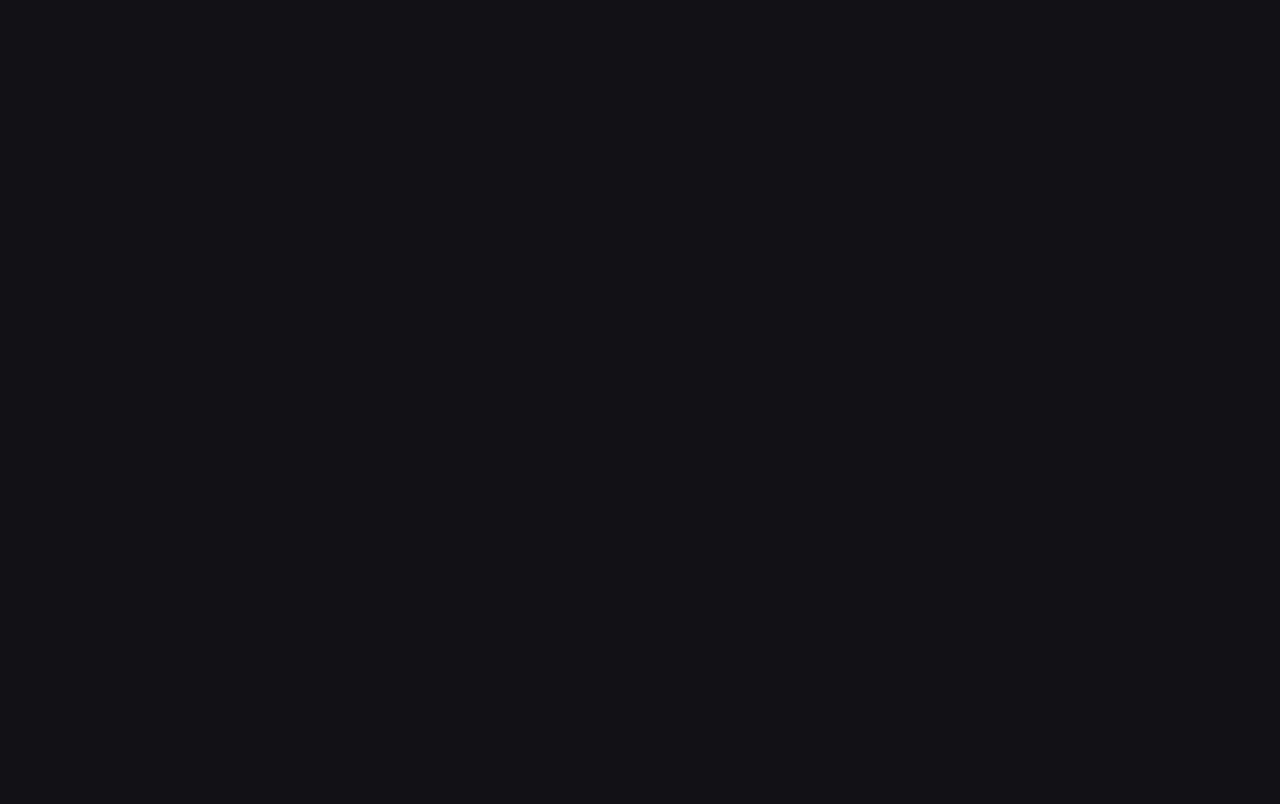
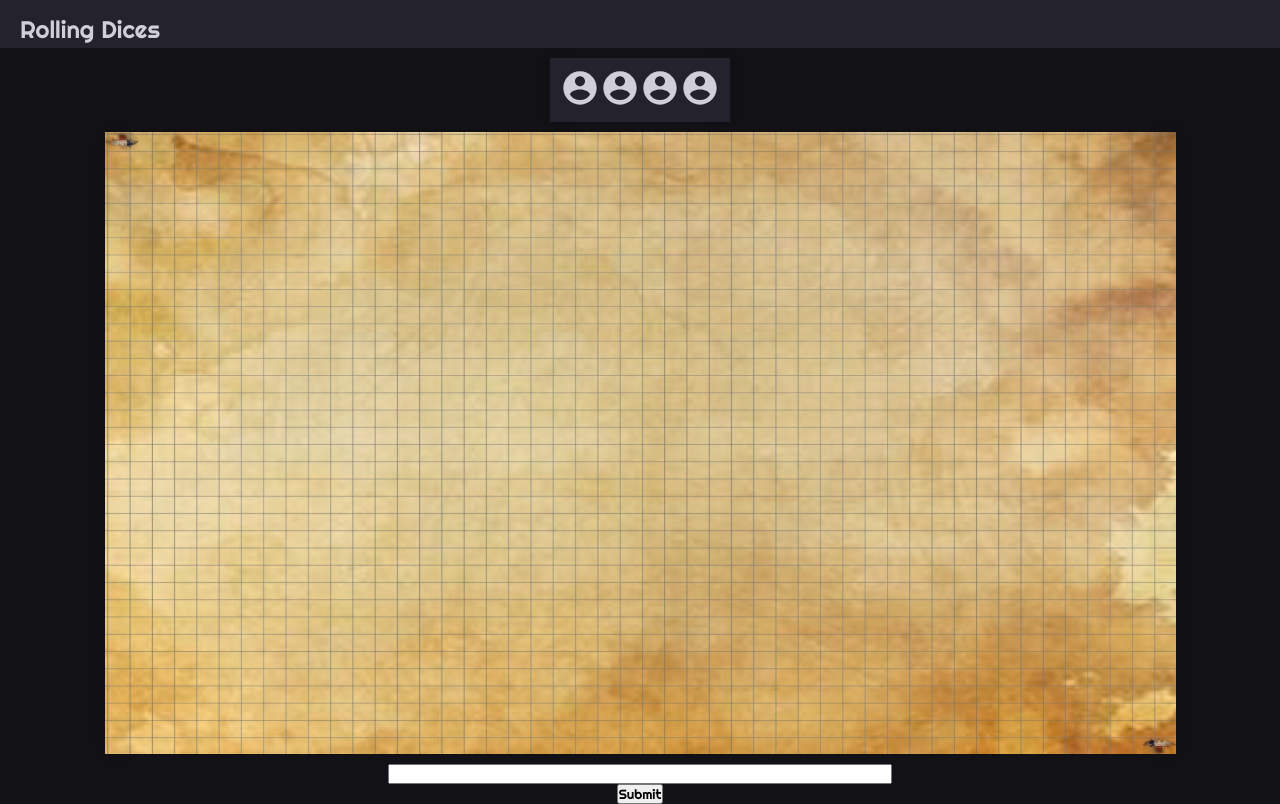
Before and after one commit to Rolling-Dices/rollingdices, a React (Create React App) app: page /table in a window 1280 px wide. Built offline with nearby package versions, Linux system fonts and the light colour scheme.

Commit message:
criando tela da mesa de jogo

```diff
--- a/package.json
+++ b/package.json
@@ -12,6 +12,7 @@
     "npm-check-updates": "^4.0.1",
     "react": "^16.12.0",
     "react-dom": "^16.12.0",
+    "react-icons": "^3.9.0",
     "react-router-dom": "^5.1.2",
     "react-scripts": "3.3.0",
     "sass": "^1.25.0",
--- a/src/pages/Table/index.js
+++ b/src/pages/Table/index.js
@@ -1,11 +1,30 @@
 import React, { Component } from 'react';
+import './styles.css';
+import Header from '../../components/Header';
+import { MdAccountCircle } from 'react-icons/md';
+import grid from './grid.jpg';
 
-export default class index extends Component {
-    render() {
-        return (
-            <div>
-
-            </div>
-        );
-    }
+export default class Table extends Component {
+  render() {
+    return (
+      <>
+        <Header />
+        <div className="game-table">
+          <div id="table-tools">
+            <span><MdAccountCircle size={40} /></span>
+            <span><MdAccountCircle size={40} /></span>
+            <span><MdAccountCircle size={40} /></span>
+            <span><MdAccountCircle size={40} /></span>
+          </div>
+          <div id="table-map">
+            <img src={grid} alt="map" />
+          </div>
+          <div id="table-chat">
+            <input type="text" />
+          </div>
+          <button>Submit</button>
+        </div>
+      </>
+    );
+  }
 }
--- a/src/pages/Table/styles.css
+++ b/src/pages/Table/styles.css
@@ -0,0 +1,43 @@
+.game-table {
+    display: flex;
+    flex-direction: column;
+    align-items: center;
+    width: 100%;
+    height: 94%;
+    padding: 10px;
+}
+
+#table-tools {
+    box-shadow: 0 0 14px rgba(0, 0, 0, 0.08);
+    gap: 20px;
+    width: auto;
+    height: auto;
+    background: #24222c;
+    padding: 10px 10px 10px 10px;
+}
+
+#table-map {
+    margin-top: 10px;
+    width: 85%;
+    height: 85%;
+    background-color: #d0ced9;
+    box-shadow: 0 0 14px rgba(0, 0, 0, 0.08);
+}
+
+#table-map img {
+    height: 100%;
+    width: 100%;
+}
+
+#table-chat {
+    border-radius: 50%;
+    margin-top: 10px;
+    width: 40%;
+    height: 6%;
+    display: flex;
+}
+
+#table-chat input {
+    flex: 1;
+    box-sizing: border-box;
+}
--- a/src/routes.js
+++ b/src/routes.js
@@ -4,12 +4,14 @@ import { BrowserRouter, Switch, Route } from 'react-router-dom';
 
 import Login from './pages/Login';
 import User from './pages/User';
+import Table from './pages/Table';
 
 const Routes = () => (
   <BrowserRouter>
     <Switch>
       <Route path='/login' component={Login} />
       <Route path='/user/:slug' component={User} />
+      <Route path='/table' component={Table} />
     </Switch>
   </BrowserRouter>
 );
```
Also changed, not shown: src/pages/Table/grid.jpg (added), 1 other file (tests, documents, lock files or other folders).
